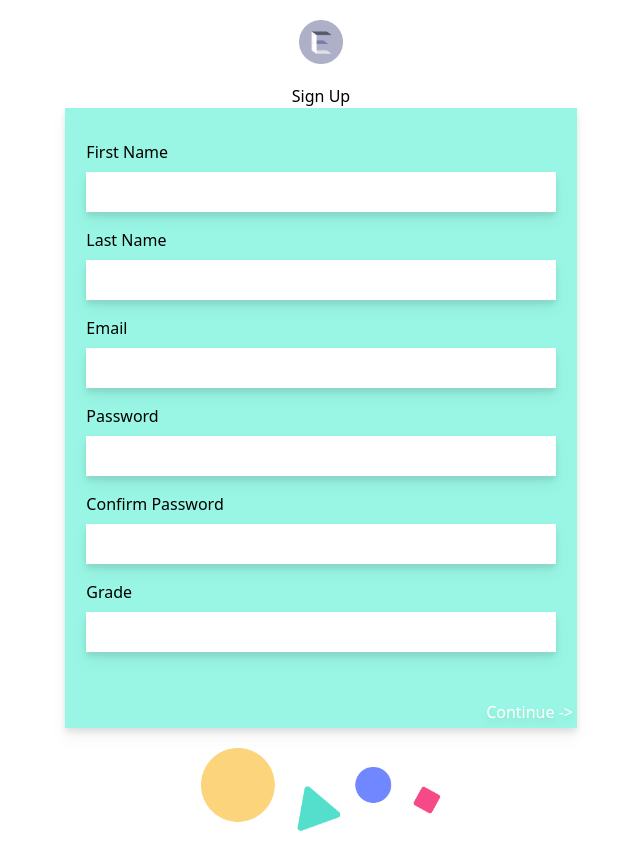
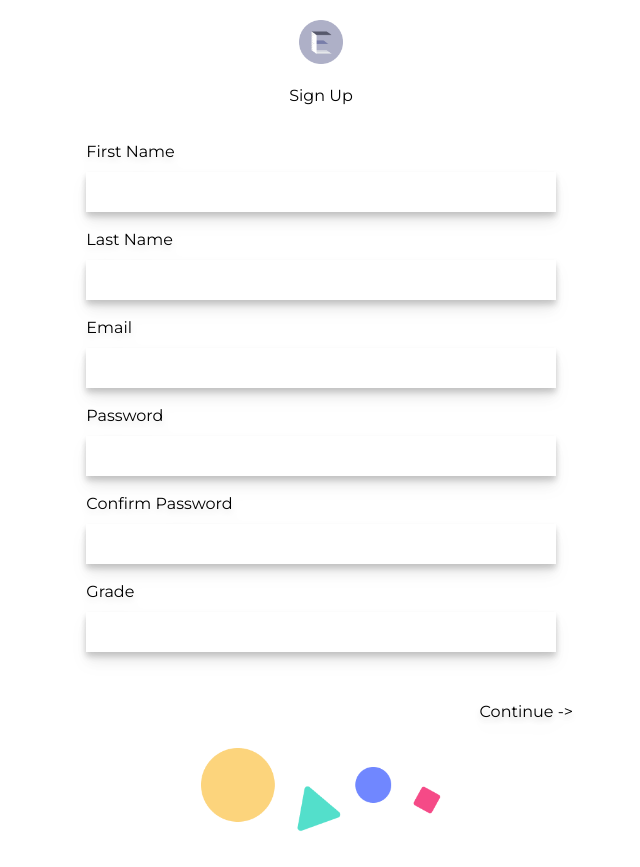
Before and after one commit to codersforcauses/elucidate, a Nuxt app in the folder client/: page / in a window 1280 px wide. Shown: the whole page, without its empty margins (319-959 px from the left). Built offline with nearby package versions, Linux system fonts and the light colour scheme.

Commit message:
Add global styling

```diff
--- a/client/nuxt.config.js
+++ b/client/nuxt.config.js
@@ -20,7 +20,7 @@ export default {
   },
 
   // Global CSS: https://go.nuxtjs.dev/config-css
-  css: [],
+  css: ["@fontsource/montserrat"],
 
   // Plugins to run before rendering page: https://go.nuxtjs.dev/config-plugins
   plugins: [],
--- a/client/package.json
+++ b/client/package.json
@@ -13,6 +13,7 @@
     "test": "jest"
   },
   "dependencies": {
+    "@fontsource/montserrat": "^4.5.11",
     "@nuxtjs/axios": "5.13.6",
     "core-js": "3.23.1",
     "cypress": "10.1.0",
--- /dev/null
+++ b/client/tailwind.config.js
@@ -0,0 +1,14 @@
+module.exports = {
+    theme: {
+        colors: {
+           'blue': '#7087FF',
+           'green': '#53DFCB',
+           'yellow': '#FCD47C',
+           'red': '#F54A87',
+        },
+
+        fontFamily: {
+            sans: ['Montserrat', 'sans-serif'],
+        }
+    }
+}
```
Also changed, not shown: 1 other file (tests, documents, lock files or other folders).
